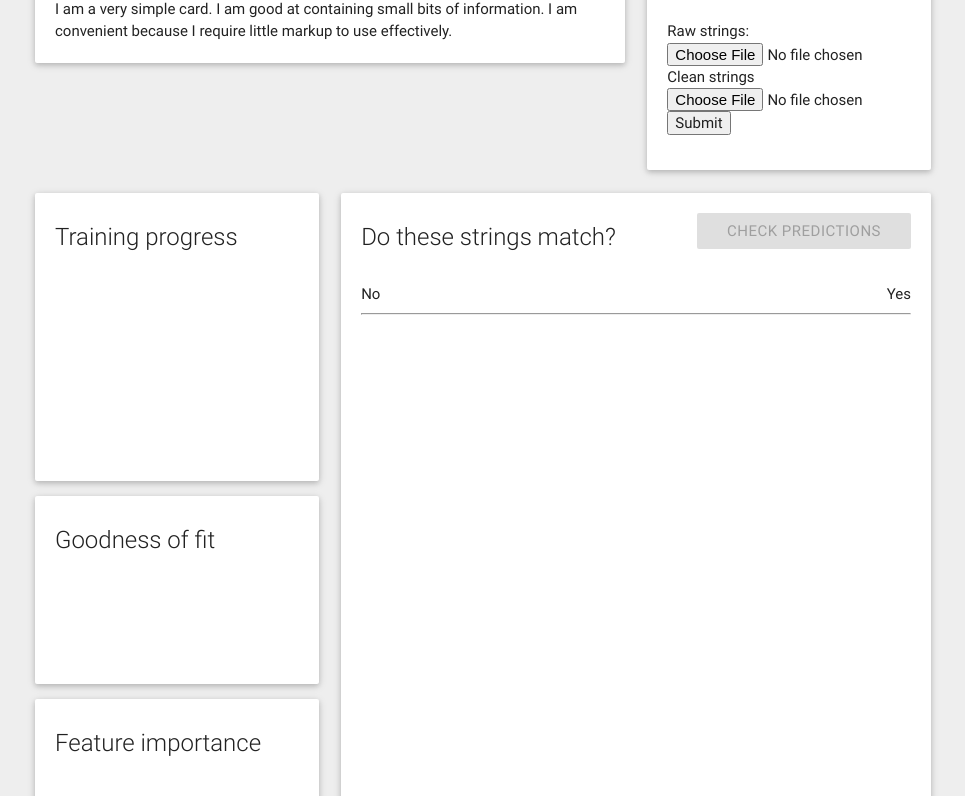
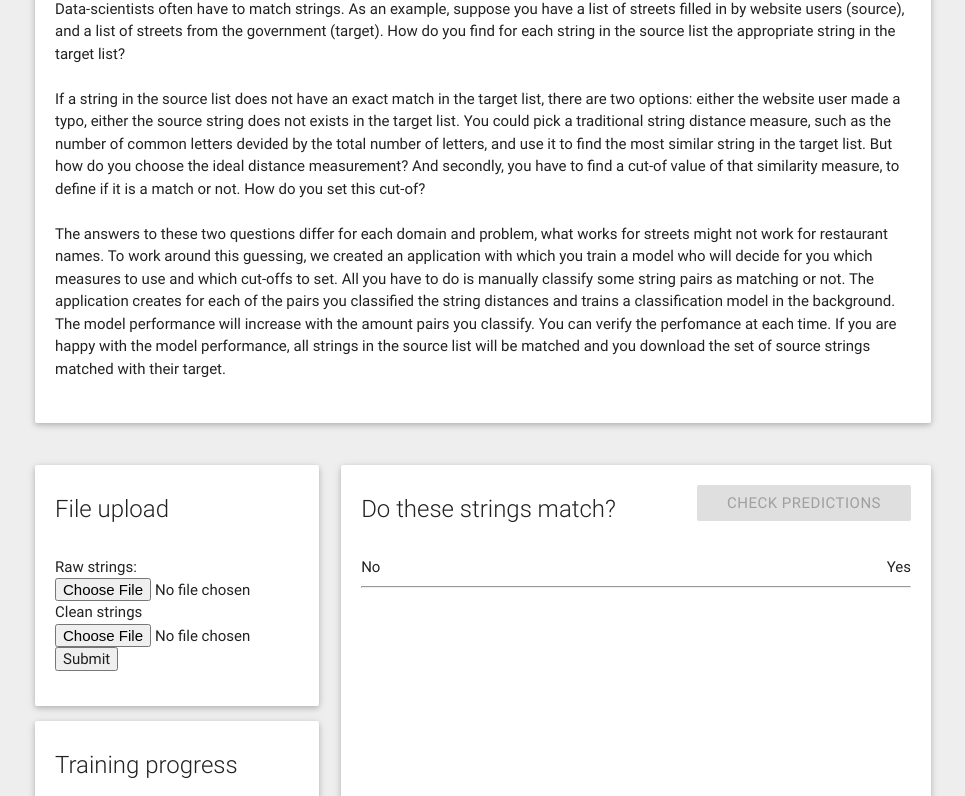
Before and after one commit to kvanlombeek/Stringder, a plain HTML site: page index.html in a window 1280 px wide. Shown: the part 78-874 px from the top of the page, without its empty margins (157-1122 px from the left). Drawn offline with Linux system fonts and the light colour scheme; no server answers.

Commit message:
Write introduction text for web app

```diff
--- a/index.html
+++ b/index.html
@@ -59,15 +59,18 @@
     <div class="container">
 
        	<div class="row">
-       		<div class="col s8">
+       		<div class="col s12">
        			<div class="card">
 		            <div class="card-content">
 		              <span class="card-title">Stringder</span>
-		              <p>I am a very simple card. I am good at containing small bits of information.
-		              I am convenient because I require little markup to use effectively.</p>
+		              <p>Data-scientists often have to match strings. As an example, suppose you have a list of streets filled in by website users (source), and a list of streets from the government (target). How do you find for each string in the source list the appropriate string in the target list?</p><br>
+		              <p>If a string in the source list does not have an exact match in the target list, there are two options: either the website user made a typo, either the source string does not exists in the target list. You could pick a traditional string distance measure, such as the number of common letters devided by the total number of letters, and use it to find the most similar string in the target list. But how do you choose the ideal distance measurement? And secondly, you have to find a cut-of value of that similarity measure, to define if it is a match or not. How do you set this cut-of? </p><br>
+		              <p>The answers to these two questions differ for each domain and problem, what works for streets might not work for restaurant names. To work around this guessing, we created an application with which you train a model who will decide for you which measures to use and which cut-offs to set. All you have to do is manually classify some string pairs as matching or not. The application creates for each of the pairs you classified the string distances and trains a classification model in the background. The model performance will increase with the amount pairs you classify. You can verify the perfomance at each time. If you are happy with the model performance, all strings in the source list will be matched and you download the set of source strings matched with their target. </p><br>
 		            </div>
 		        </div>
        		</div>
+       	</div>
+       	<div class = "row">
         	<div class="col s4">
        			<div class="card">
        				<div class="card-content">
@@ -83,8 +86,6 @@
 						</form>
 				 	</div>
 				 </div>
-			</div>
-       		<div class="col s4">
        			<!-- <div class="card">
 		            <div class="card-content">
 		              <span class="card-title">Model KPIs</span>
@@ -173,10 +174,6 @@
 		 			  </div>
 		            </div>
 		        </div>
-		    	<div class="row">
-		    		<div class="col s12">
-		    		</div>
-		    	</div>
 		    </div>
 		</div>
     </div>
```
Also changed, not shown: 2 other files.
